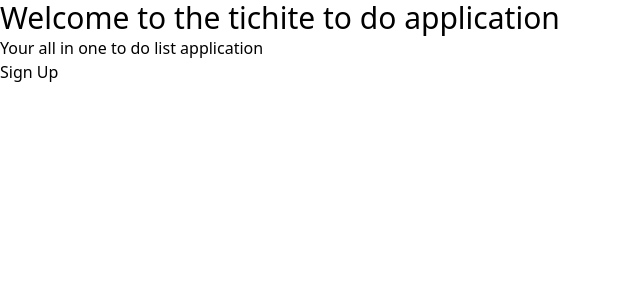
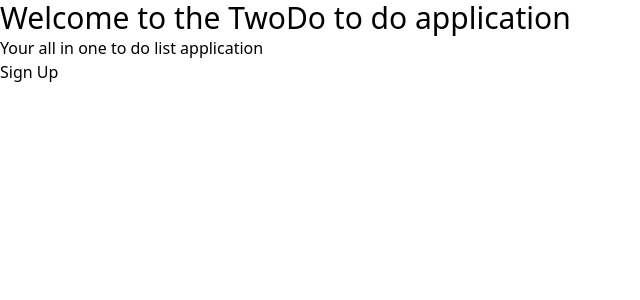
Before and after one commit to PhoenixTech2003/to-do-app, a SvelteKit app: page / in a window 1280 px wide. Shown: the top 300 px of the page, without its empty margins (0-640 px from the left). Built offline with nearby package versions, Linux system fonts and the light colour scheme.

Commit message:
Setup the signin and signup pages

```diff
--- /dev/null
+++ b/src/routes/(auth)/signin/+page.svelte
@@ -0,0 +1 @@
+<p>Hello from the signin page</p>
--- /dev/null
+++ b/src/routes/(auth)/signup/+page.svelte
@@ -0,0 +1 @@
+<p>Hello from the signup page</p>
--- a/src/routes/(landing-page)/+page.svelte
+++ b/src/routes/(landing-page)/+page.svelte
@@ -1,4 +1,4 @@
-<h1 class="text-3xl">Welcome to the tichite to do application</h1>
+<h1 class="text-3xl">Welcome to the TwoDo to do application</h1>
 <p>Your all in one to do list application</p>
 <a href="/signup">
 	<button> Sign Up </button>
```
